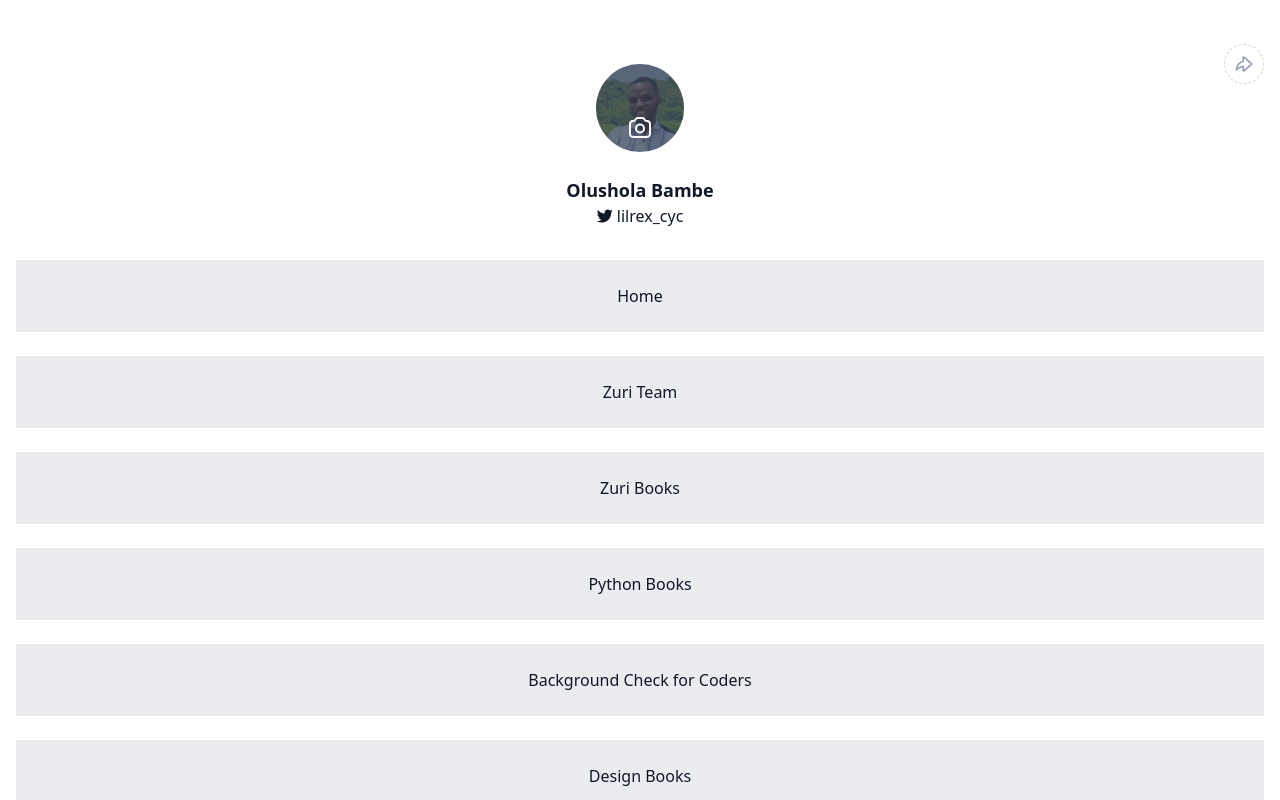
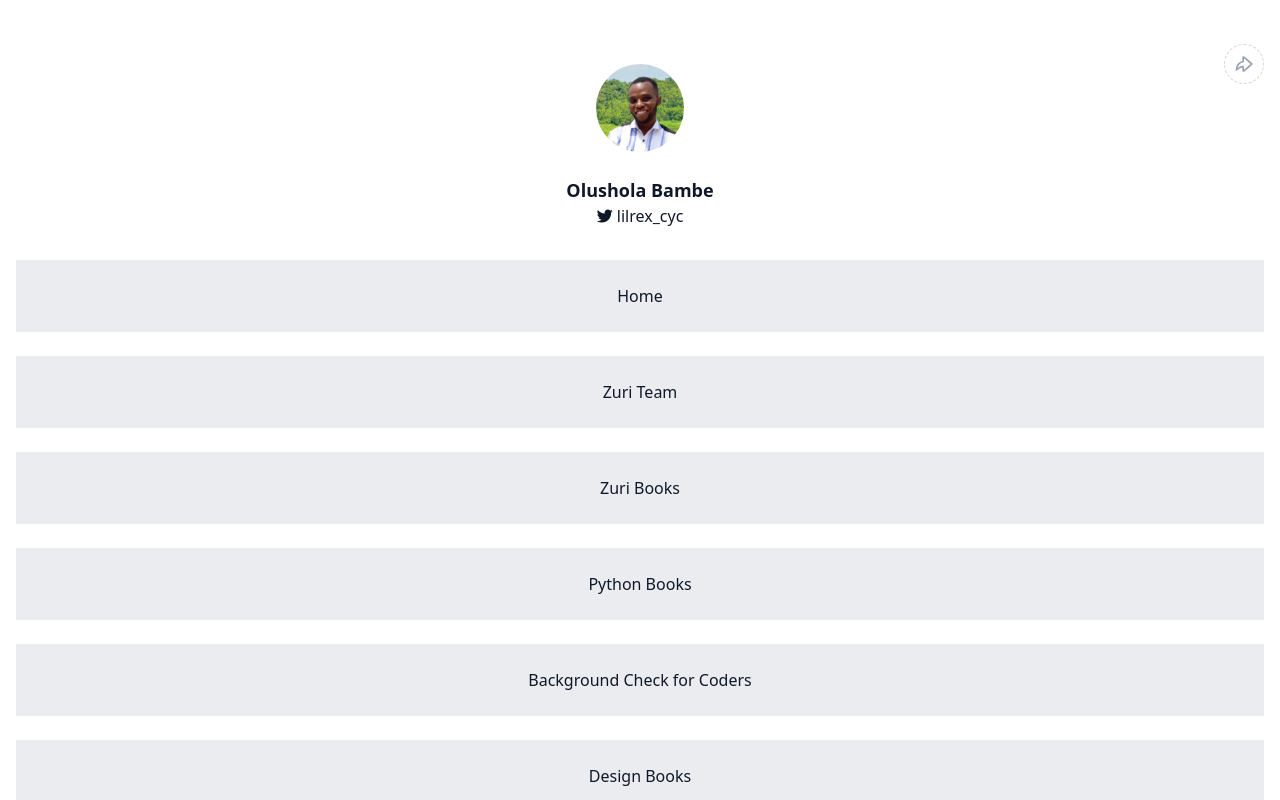
Before and after one commit to loyalsfc/Zuri-Profile, a React (Create React App) app: page / in a window 1280 px wide. Shown: the top 800 px of the page. Built offline with nearby package versions, Linux system fonts and the light colour scheme.

Commit message:
integrated changing profile pictutre

```diff
--- a/src/index.css
+++ b/src/index.css
@@ -1,3 +1,11 @@
 @tailwind base;
 @tailwind components;
 @tailwind utilities;
+
+.uploadImage{
+  display: none;
+}
+
+.imageContainer:hover .uploadImage{
+  display: flex;
+}
--- a/src/pages/Home.js
+++ b/src/pages/Home.js
@@ -2,8 +2,19 @@
 import Links from '../component/Links'
 import Zurilogo from '../assets/Zuri.Internship_Logo.svg'
 import i4g from '../assets/I4G.svg'
+import { useState } from 'react'
 
 function Home(){
+    const [image, setImage] = useState(picture)
+
+    const handleChange = (e) =>{
+        const [file] = e.target.files
+        if (file) {
+            const src = URL.createObjectURL(file)
+            setImage(src)
+        }
+    }
+
     return(
         <div className="container mx-auto px-4 pb-8 pt-16 relative text-[#101828]">
             <header className='flex items-center flex-col mb-8'>
@@ -17,17 +28,17 @@
                         <path d="M17.3261 10.5062C17.5296 10.3318 17.6313 10.2446 17.6686 10.1409C17.7013 10.0498 17.7013 9.9502 17.6686 9.85914C17.6313 9.75539 17.5296 9.6682 17.3261 9.49383L10.2672 3.44331C9.917 3.14315 9.74191 2.99306 9.59367 2.98939C9.46483 2.98619 9.34177 3.04279 9.26035 3.14269C9.16667 3.25764 9.16667 3.48825 9.16667 3.94948V7.52886C7.38777 7.84007 5.75966 8.74146 4.54976 10.0949C3.23069 11.5704 2.50103 13.48 2.5 15.4591V15.9691C3.37445 14.9157 4.46626 14.0638 5.70063 13.4716C6.78891 12.9495 7.96535 12.6403 9.16667 12.5588V16.0505C9.16667 16.5117 9.16667 16.7424 9.26035 16.8573C9.34177 16.9572 9.46483 17.0138 9.59367 17.0106C9.74191 17.0069 9.917 16.8569 10.2672 16.5567L17.3261 10.5062Z" stroke="#98A2B3" stroke-width="1.66667" stroke-linecap="round" stroke-linejoin="round"/>
                     </svg>
                 </div>
-                <div className="h-[5.5rem] w-[5.5rem] rounded-full overflow-hidden mb-6 relative">
-                    <div className='h-full w-full bg-[#344054]/[0.75] absolute flex items-end pb-3 justify-center'>
-                        <label for="uploadImage">
+                <div className="imageContainer h-[5.5rem] w-[5.5rem] rounded-full overflow-hidden mb-6 relative">
+                    <div className='uploadImage h-full w-full bg-[#344054]/[0.75] absolute flex items-end pb-3 justify-center'>
+                        <label htmlFor="uploadImage">
                             <svg width="24" height="24" viewBox="0 0 24 24" fill="none" xmlns="http://www.w3.org/2000/svg">
                                 <path d="M2 8.37722C2 8.0269 2 7.85174 2.01462 7.70421C2.1556 6.28127 3.28127 5.1556 4.70421 5.01462C4.85174 5 5.03636 5 5.40558 5C5.54785 5 5.61899 5 5.67939 4.99634C6.45061 4.94963 7.12595 4.46288 7.41414 3.746C7.43671 3.68986 7.45781 3.62657 7.5 3.5C7.54219 3.37343 7.56329 3.31014 7.58586 3.254C7.87405 2.53712 8.54939 2.05037 9.32061 2.00366C9.38101 2 9.44772 2 9.58114 2H14.4189C14.5523 2 14.619 2 14.6794 2.00366C15.4506 2.05037 16.126 2.53712 16.4141 3.254C16.4367 3.31014 16.4578 3.37343 16.5 3.5C16.5422 3.62657 16.5633 3.68986 16.5859 3.746C16.874 4.46288 17.5494 4.94963 18.3206 4.99634C18.381 5 18.4521 5 18.5944 5C18.9636 5 19.1483 5 19.2958 5.01462C20.7187 5.1556 21.8444 6.28127 21.9854 7.70421C22 7.85174 22 8.0269 22 8.37722V16.2C22 17.8802 22 18.7202 21.673 19.362C21.3854 19.9265 20.9265 20.3854 20.362 20.673C19.7202 21 18.8802 21 17.2 21H6.8C5.11984 21 4.27976 21 3.63803 20.673C3.07354 20.3854 2.6146 19.9265 2.32698 19.362C2 18.7202 2 17.8802 2 16.2V8.37722Z" stroke="#F9FAFB" stroke-width="2" stroke-linecap="round" stroke-linejoin="round"/>
                                 <path d="M12 16.5C14.2091 16.5 16 14.7091 16 12.5C16 10.2909 14.2091 8.5 12 8.5C9.79086 8.5 8 10.2909 8 12.5C8 14.7091 9.79086 16.5 12 16.5Z" stroke="#F9FAFB" stroke-width="2" stroke-linecap="round" stroke-linejoin="round"/>
                             </svg>
                         </label>
-                        <input type="file" id="uploadImage" className="hidden"/>
+                        <input type="file" id="uploadImage" className="hidden" onChange={handleChange} accept="image/*"/>
                     </div>
-                    <img src={picture} id="profile_img" />
+                    <img src={image} id="profile_img" />
                 </div>
                 <h3 className='text-lg font-bold'>Olushola Bambe</h3>
                 <span id='twitter'><i className="fa-brands fa-twitter"></i> lilrex_cyc</span>
```
